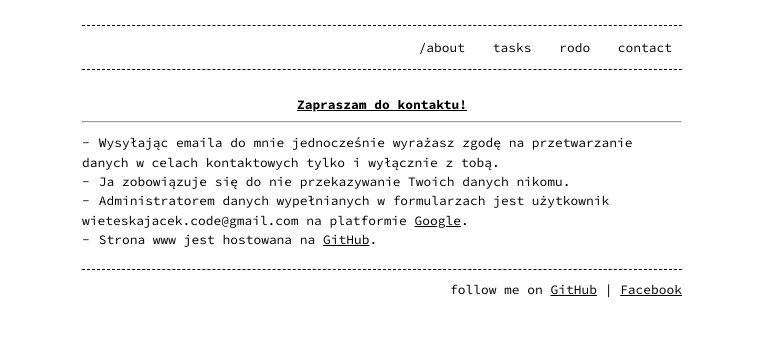
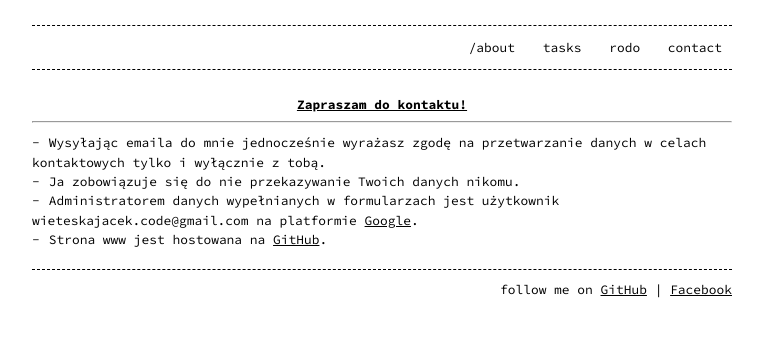
Before and after one commit to esccode/esccode.github.io, a Jekyll site: the page built from rodo.md, in a window 1280 px wide. Shown: the top 337 px of the page, without its empty margins (258-1021 px from the left). Built offline with Jekyll 4.4.1, drawn with Linux system fonts in a browser that asks for light colours.

Commit message:
Update base.scss

```diff
--- a/_sass/base.scss
+++ b/_sass/base.scss
@@ -9,7 +9,7 @@ $base-font-size:       12.9px !default;
 $mobile-font-size:     12px !default;
 $base-line-height:     1.5 !default;
 $container-width:      99% !default;
-$container-max-width:  600px !default;
+$container-max-width:  700px !default;
 
 /**
  * Global
```
